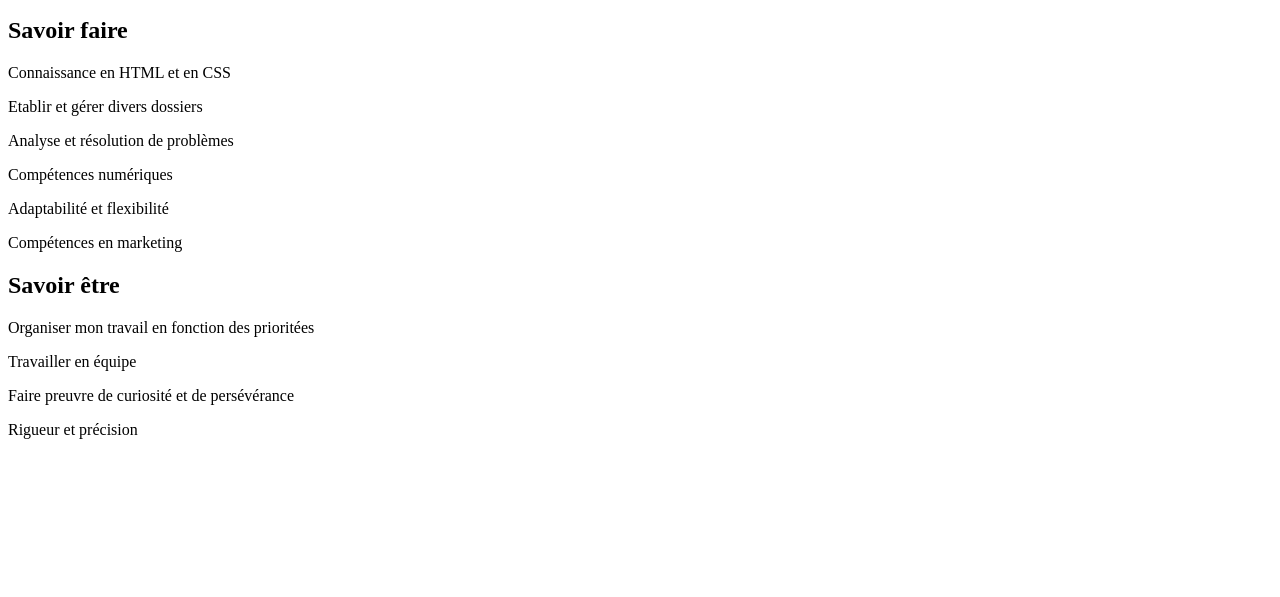
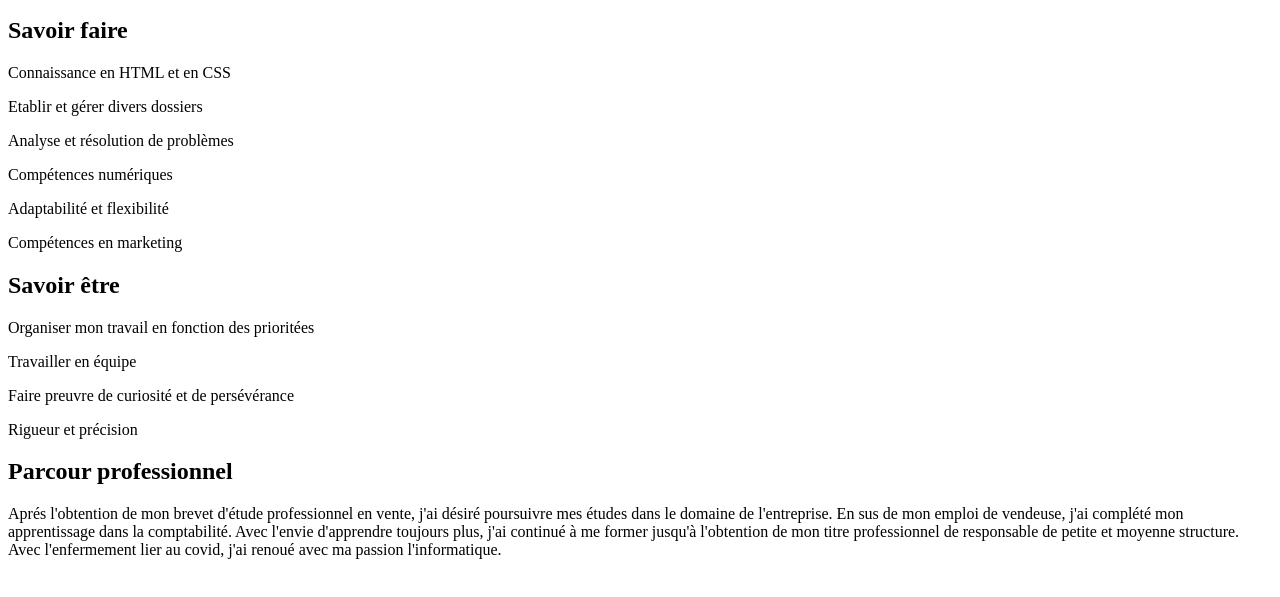
Before and after one commit to Angie-one/angelCode.bwb, a plain HTML site: page angelcode/index.html in a window 1280 px wide. Shown: the part 119-716 px from the top of the page. Drawn offline with Linux system fonts and the light colour scheme.

Commit message:
parcour pro

```diff
--- a/angelcode/index.html
+++ b/angelcode/index.html
@@ -27,5 +27,8 @@
     <p>Faire preuvre de curiosité et de persévérance</p>
     <p>Rigueur et précision</p>
 
+    <h2>Parcour professionnel</h2>
+
+    <p>Aprés l'obtention de mon brevet d'étude professionnel en vente, j'ai désiré poursuivre mes études dans le domaine de l'entreprise. En sus de mon emploi de vendeuse, j'ai complété mon apprentissage dans la comptabilité. Avec l'envie d'apprendre toujours plus, j'ai continué à me former jusqu'à l'obtention de mon titre professionnel de responsable de petite et moyenne structure. Avec l'enfermement lier au covid, j'ai renoué avec ma passion l'informatique. </p>
 </body>
 </html>
```
